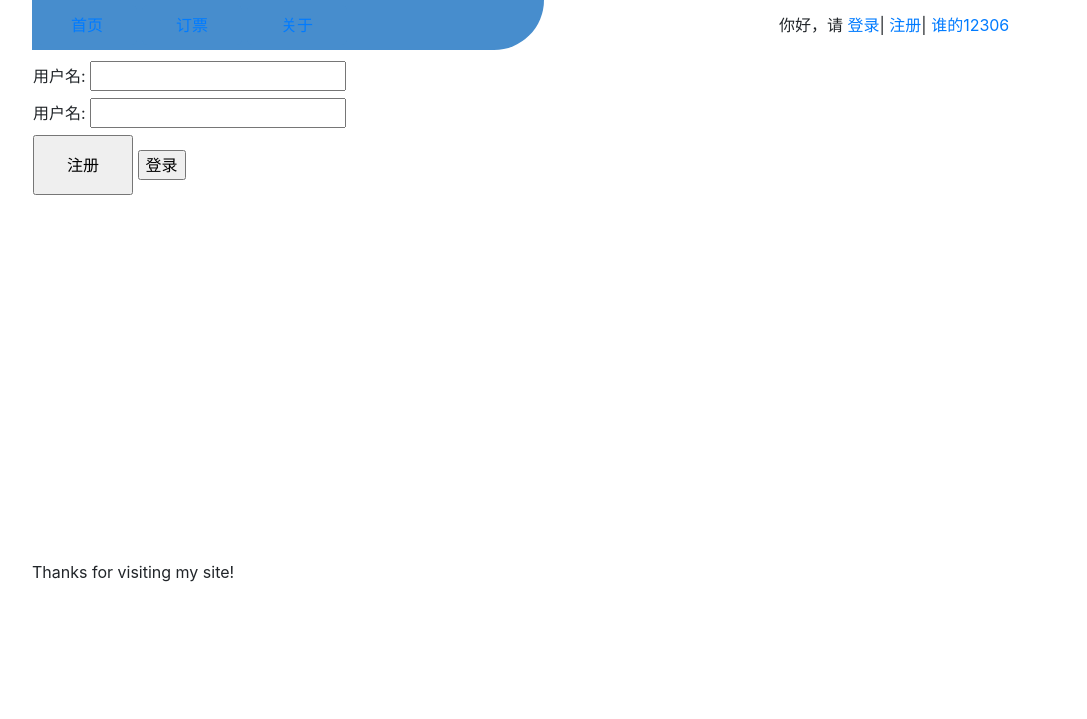
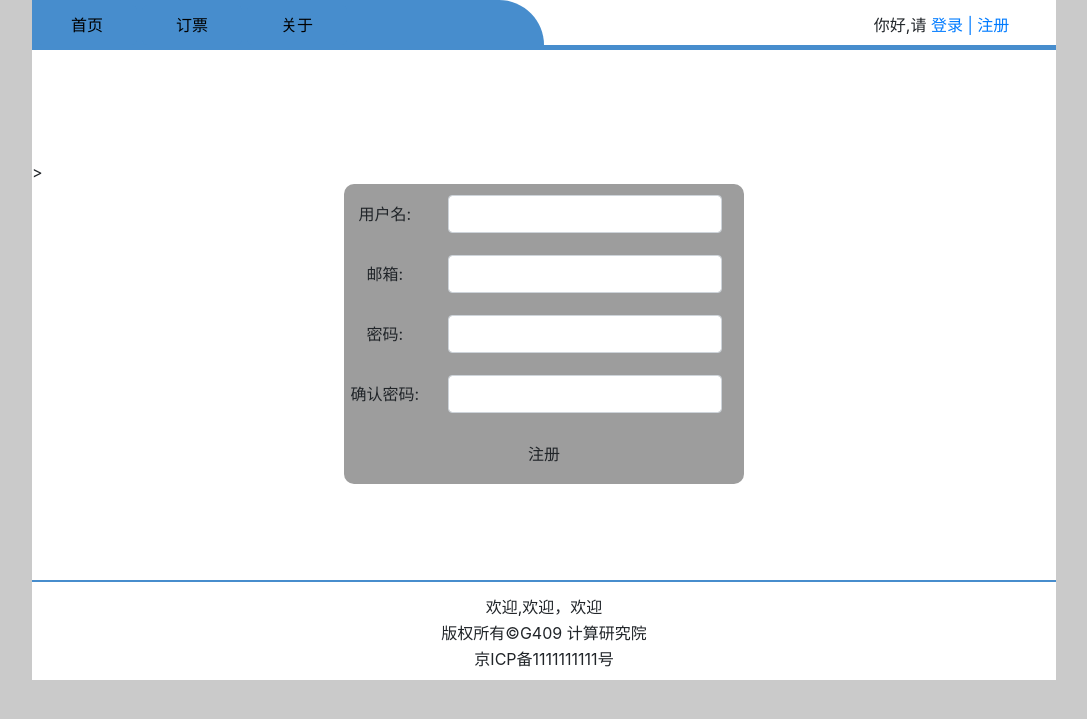
Before and after one commit to minikeyness/dingpiao, a Django app: template templates/register.html in a window 1280 px wide. Shown: the top 719 px of the page, without its empty margins (96-1183 px from the left). Run offline with Django 3.2, Linux system fonts and the light colour scheme; the template is opened without the code that fills it, so the values that code supplies are empty; parts of the project's set-up code (start-up, migrations or seed data) failed here and were passed over; some libraries are stand-ins or nearby versions.

Commit message:
login reg

```diff
--- a/myapp/settings.py
+++ b/myapp/settings.py
@@ -63,6 +63,7 @@ TEMPLATES = [
                 'django.template.context_processors.request',
                 'django.contrib.auth.context_processors.auth',
                 'django.contrib.messages.context_processors.messages',
+                'django.core.context_processors.csrf',
             ],
         },
     },
--- a/myapp/urls.py
+++ b/myapp/urls.py
@@ -24,6 +24,6 @@ urlpatterns = [
     url(r'^home/$', home, name="home"),
     url(r'^about/$', about, name="about"),
     url(r'^order/$', order, name="order"),
-    url(r'^login/$', login, name="loginin"),
-    url(r'^register/$',register, name="register"),
+    url(r'^login/$', alogin, name="loginin"),
+    url(r'^register/$', register, name="register"),
 ]
--- a/static/css/style.css
+++ b/static/css/style.css
@@ -23,17 +23,18 @@ body{
     margin: 0px;
     border: 0px;
     overflow: hidden;
+    border-bottom: 5px solid #478DCD;
 }
 
 ul.mynav{
     width: 50%;
-    height: 50px;
+    height: 45px;
     display: inline-block;
     border: 0px;
     padding: 0px;
     margin: 0px;
     background-color: #478DCD;
-    border-radius:0px 0px 50px 0px;
+    border-radius:0px 45px 0px 0px;
 }
 
 ul.mynav li{
@@ -46,6 +47,7 @@ ul.mynav li{
 }
 
 ul.mynav li a{
+    color: black;
     display: block;
     line-height: 40px;
     background-color: #478DCD;
@@ -75,6 +77,14 @@ ul.mynav li a:hover{
 }
 
 .myfooter {
+    border-top:2px solid #478DCD ;
     height: 100px;
     width: 100%;
+    line-height: 10px;
+    text-align: center;
+    padding-top: 20px;
+    margin-top: 20px;
 }
+a:hover{
+    text-decoration: none;
+}
--- /dev/null
+++ b/static/js/jajxtools.js
@@ -0,0 +1,33 @@
+/**
+ * Created by whz on 2015-12-23.
+ * ajax提交表单是添加csrftoken,使其通过验证
+ */
+
+function getCookie(name) {
+    var cookieValue = null;
+    if (document.cookie && document.cookie != '') {
+        var cookies = document.cookie.split(';');
+        for (var i = 0; i < cookies.length; i++) {
+            var cookie = jQuery.trim(cookies[i]);
+            // Does this cookie string begin with the name we want?
+            if (cookie.substring(0, name.length + 1) == (name + '=')) {
+                cookieValue = decodeURIComponent(cookie.substring(name.length + 1));
+                break;
+            }
+        }
+    }
+    return cookieValue;
+}
+var csrftoken = getCookie('csrftoken');
+
+function csrfSafeMethod(method) {
+    // these HTTP methods do not require CSRF protection
+    return (/^(GET|HEAD|OPTIONS|TRACE)$/.test(method));
+}
+$.ajaxSetup({
+    beforeSend: function(xhr, settings) {
+        if (!csrfSafeMethod(settings.type) && !this.crossDomain) {
+            xhr.setRequestHeader("X-CSRFToken", csrftoken);
+        }
+    }
+});
--- a/templates/Home.html
+++ b/templates/Home.html
@@ -13,6 +13,6 @@
     </style>
 {% endblock %}
 
-{% block content%}
-首页ing...
+{% block content%}{% load staticfiles %}
+<img src="{% static "img/shouye.jpg" %}"></img>
 {% endblock %}
--- a/templates/about.html
+++ b/templates/about.html
@@ -14,5 +14,6 @@
 {% endblock %}
 
 {% block content%}
-这是关于页面
+{% load staticfiles %}
+<img src="{% static "img/guanyu.jpg" %}"></img>
 {% endblock %}
--- a/templates/base.html
+++ b/templates/base.html
@@ -8,10 +8,11 @@
         {% block title %}{% endblock %}
     </title>
     <meta name="viewport" content="width=device-width, initial-scale=1.0">
+    <link href="{% static "css/bootstrap.min.css" %}" rel="stylesheet">
     <link rel="stylesheet" href="{% static "css/style.css" %}">
-    <link href="{% static "css/bootstrap.min.css" %}" rel="stylesheet">
     <script src="{% static "js/jquery.min.js" %}"></script>
     <script src="{% static "js/bootstrap.min.js" %}"></script>
+    <script src="{% static "js/jajxtools.js" %}"></script>
     {% block extra_head %}
     {% endblock %}{#每个页面的自己js,css等#}
 </head>
@@ -24,13 +25,14 @@
             <li><a id="l3" href="{% url "about" %}">关于</a></li>
         </ul>
         <div class="userstatus">
-            <span>你好，请
-                <a href="{% url "loginin" %}">登录</a>|
-                <a href="{% url "register" %}">注册</a>|
-            </span>
-            <span>
-                <a href="#">谁的12306</a>
-            </span>
+            {% if luser %}
+                <label>你好,</label>
+                <a href="#">luser</a>
+            {% else %}
+                <label>你好,请</label>
+                <a href="{% url "loginin" %}">登录 | </a>
+                <a href="{% url "register" %}">注册</a>
+            {% endif %}
         </div>
     </div>
     <div class="mycontent">{#每个页面具体的内容#}
@@ -38,7 +40,9 @@
     {% endblock content %}
     </div>
     <div class="myfooter">{#每个页面具体的结尾#}
-        <p>Thanks for visiting my site! </p>
+        <p>欢迎,欢迎，欢迎</p>
+        <p>版权所有©G409 计算研究院</p>
+        <p>京ICP备1111111111号</p>
     </div>
 </div>
 </body>
--- a/templates/ordersearch.html
+++ b/templates/ordersearch.html
@@ -6,6 +6,7 @@
     <script type="text/javascript">
     $(function(){
         $("#l2").css("background-color","#ffffff");
+
     });
     </script>
     <style>
@@ -14,5 +15,7 @@
 {% endblock %}
 
 {% block content%}
-订票正在开发中...
+    <form>
+    订票开发中...
+    </form>
 {% endblock %}
--- a/templates/register.html
+++ b/templates/register.html
@@ -7,41 +7,56 @@
     </script>
     <style>
     .regdiv{
-        width: 500px;
-        height: 400px;
+        width: 400px;
+        height: 300px;
         border-radius: 10px;
-        background-color: #cacaca;
+        background-color:#9d9d9d;
         opacity: 50;
         margin: auto;
         text-align: center;
         vertical-align: middle;
     }
-    input[type="button"]{
-        width: 100px;
-        height: 60px;
-        display: inline-block;
-    }
+
     </style>
 {% endblock %}
 
 {% block content%}
-    <form action="" method="post">
-    <div style="width: 100%;background-color: white;height: 500px">
-        <table class="logindiv">
+    <form action="" method="post" class="form-inline">
+    <div style="width: 100%;background-color: white; height: 400px; margin-top: 100px">
+        <table class="regdiv">
             <tr>
                 <td>
-                    <label>用户名:</label> <input type="text">
+                    <label>用户名:</label>
+                </td>
+                <td>
+                    <input class="form-control" type="text">
+                </td>
+            </tr>
+             <tr>
+                <td>
+                    <label>邮箱:</label>
+                </td>
+                 <td>
+                     <input class="form-control" type="text">
+                 </td>
+            </tr>
+            <tr>
+                <td>
+                    <label>密码:</label>
+                </td>
+                <td>
+                    <input class="form-control" type="password">
                 </td>
             </tr>
             <tr>
                 <td>
-                    <label>用户名:</label> <input type="password">
+                    <label>确认密码:</label>
                 </td>
-            </tr>
+                <td><input class="form-control" type="password"></td>
+            </tr>>
             <tr>
-                <td>
-                    <input type="button" value="注册">
-                    <input type="submit" value="登录">
+                <td colspan="2">
+                    <input type="submit" class="btn bnt-sm" value="注册">
                 </td>
             </tr>
         </table>
```
Also changed, not shown: mysite/views.py (+18 -5 lines), templates/login.html (+9 -14 lines), static/img/guanyu.jpg (added), static/img/shouye.jpg (added).
